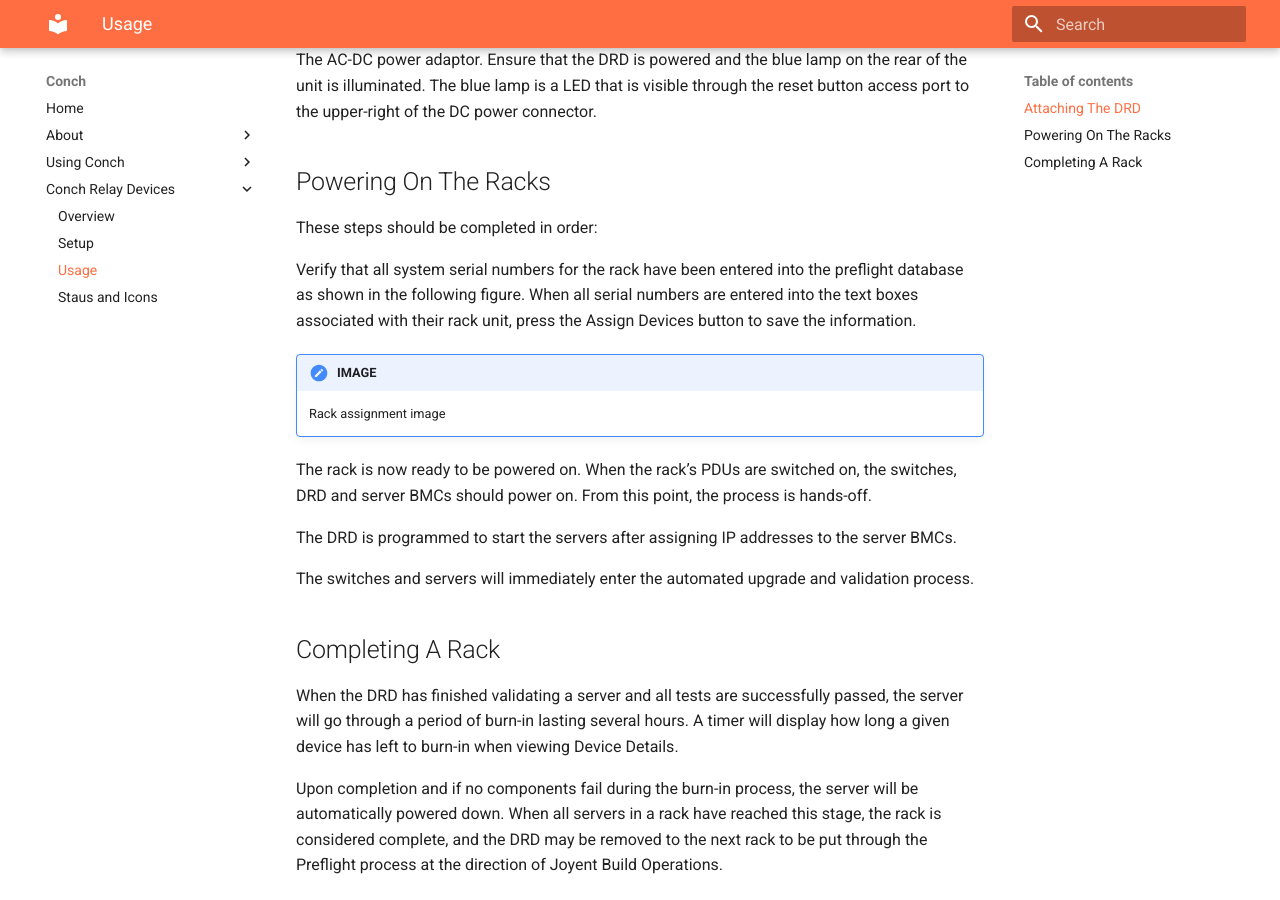
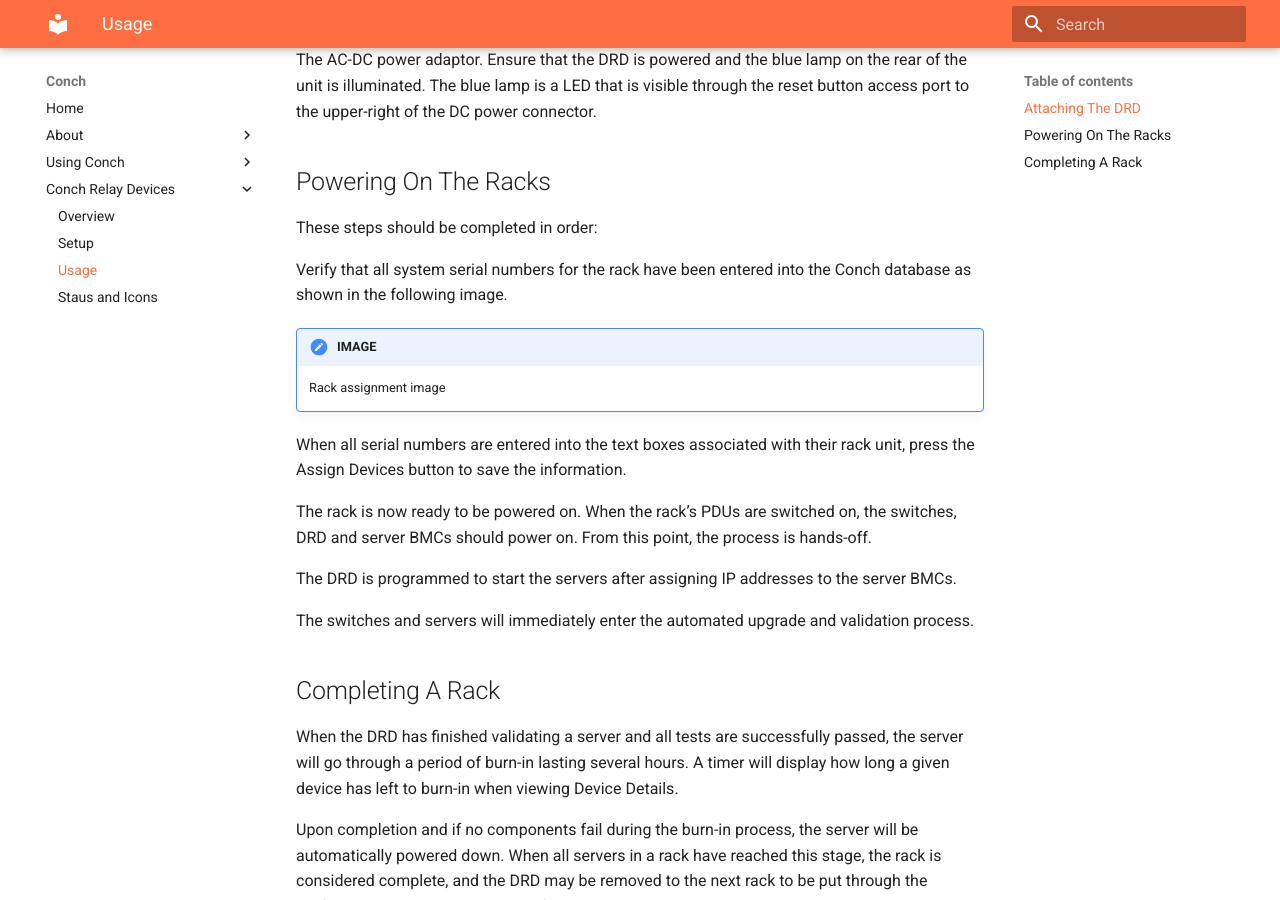
Before and after one commit to isabella232/conch-docs, an MkDocs documentation site: the page built from docs/relay/usage.md, in a window 1280 px wide and 900 px high, scrolled down 566 px. Built offline with MkDocs 1.6.1 and Material for MkDocs 9.7.7, drawn with Linux system fonts in a browser that asks for light colours; old or Windows-style settings are respelled for this version of MkDocs.

Commit message:
Formatting

```diff
--- a/docs/relay/usage.md
+++ b/docs/relay/usage.md
@@ -25,12 +25,13 @@
 These steps should be completed in order:
 
 Verify that all system serial numbers for the rack have been entered into the
-preflight database as shown in the following figure.  When all serial numbers
-are entered into the text boxes associated with their rack unit, press the
-Assign Devices button to save the information.
+Conch database as shown in the following image.
 
 !!! note "IMAGE"
     Rack assignment image
+
+When all serial numbers are entered into the text boxes associated with their
+rack unit, press the Assign Devices button to save the information.
 
 The rack is now ready to be powered on.  When the rack’s PDUs are switched on,
 the switches, DRD and server BMCs should power on. From this point, the process
```
Also changed, not shown: 1 other file.
